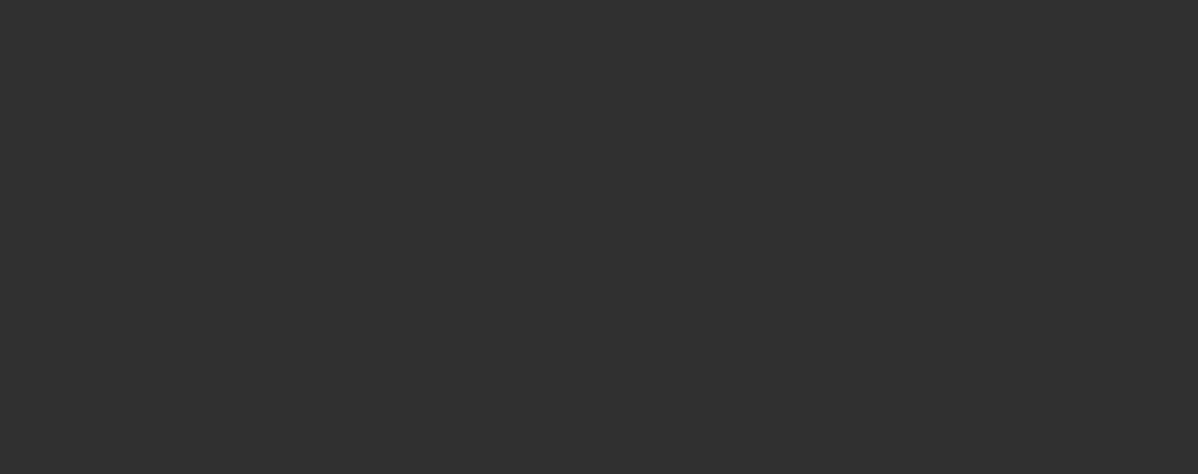
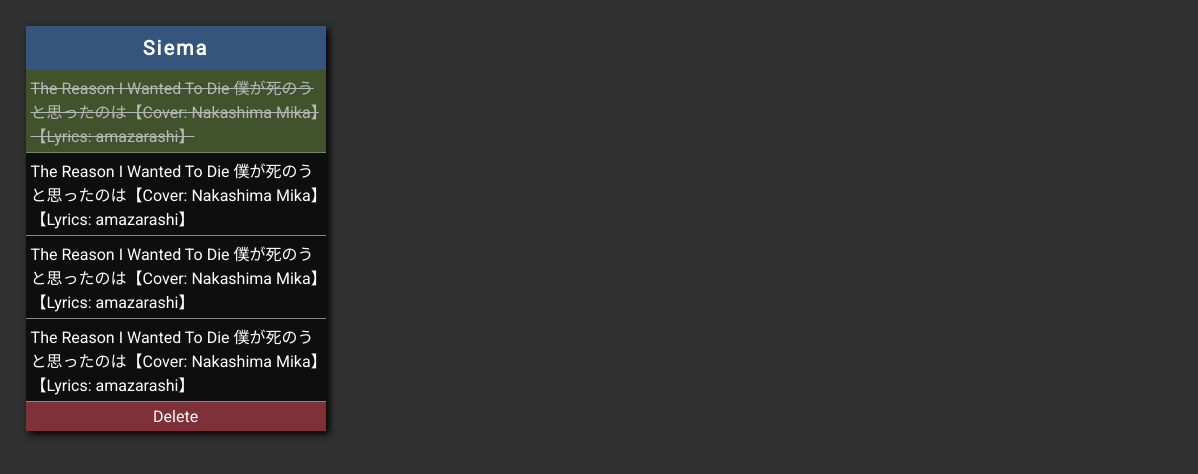
Before and after one commit to S0RSHI/ToDoListNow, a plain HTML site: page index.html in a window 1280 px wide. Shown: the full height of the page, 0-1198 px from the left. Drawn offline with Linux system fonts and the light colour scheme.

Commit message:
maybe ok

```diff
--- a/css/main.css
+++ b/css/main.css
@@ -12,6 +12,7 @@ body{
 }
 main{
 	display: flex;
+	flex-wrap: wrap;
 	max-width: calc(100vw - (1vw + 74px));
 }
 
@@ -196,3 +197,51 @@ nav{
 .taskText:focus::placeholder{
 	color: rgba(255, 255, 255, 0);
 }
+
+/* List */
+.toDoContainer{
+	position: relative;
+	width: 300px;
+    background-color: rgba(0, 0, 0, 0.7);
+    backdrop-filter: blur(5px);
+	color: white;
+	margin: 2vw;
+	box-shadow: black 3px 3px 7px;
+}
+.toDoTitle{
+	width: 300px;
+	background-color: rgba(93, 156, 236, 0.5);
+	padding: 10px 0;
+	text-align: center;
+	font-size: 20px;
+	font-weight: bold;
+	letter-spacing: 2px;
+}
+.toDoTask{
+	width: 290px;
+	padding: 5px;
+	border-bottom: 1px solid rgba(255, 255, 255, 0.5);
+}
+.toDoTask:hover{
+	cursor: pointer;
+	background-color: rgba(0, 0, 0, 1);
+	text-decoration: none;
+}
+.done{
+	background-color: rgba(160, 212, 104, 0.5);
+	opacity: 0.7;
+	color: white;
+	text-decoration: line-through;
+}
+.delete{
+	width: 300px;
+	color: white;
+	background-color: rgba(237, 85, 101, 0.5);
+	padding: 5px 0;
+	text-align: center;
+	font-size: 16px;
+}
+.delete:hover{
+	cursor: pointer;
+	background-color: rgba(237, 85, 101, 1);
+}
--- a/index.html
+++ b/index.html
@@ -9,11 +9,26 @@
 </head>
 <body>
 	<main>
-
+		<div class="toDoContainer">
+			<div class="toDoTitle">Siema</div>
+			<div class="toDoTaskContainer">
+				<div class="toDoTask done">
+					The Reason I Wanted To Die 僕が死のうと思ったのは【Cover: Nakashima Mika】【Lyrics: amazarashi】
+				</div>
+				<div class="toDoTask">
+					The Reason I Wanted To Die 僕が死のうと思ったのは【Cover: Nakashima Mika】【Lyrics: amazarashi】
+				</div>
+				<div class="toDoTask">
+					The Reason I Wanted To Die 僕が死のうと思ったのは【Cover: Nakashima Mika】【Lyrics: amazarashi】
+				</div>
+				<div class="toDoTask">
+					The Reason I Wanted To Die 僕が死のうと思ったのは【Cover: Nakashima Mika】【Lyrics: amazarashi】
+				</div>
+			</div>
+			<div class="delete">Delete</div>
 	</main>
 
 	<nav>
-
 		<!-- Setting button -->
 		<div class="navButton" onclick="Popup('settingContainer')">
 			<img src="img/setting.svg" alt="setting">
--- a/js/main.js
+++ b/js/main.js
@@ -67,6 +67,7 @@ function listSave(){
 	localStorage.setItem('listsStr', listsStr);
 }
 
+//Clear
 function clearAll(){
 	//Task
 	let lists = document.querySelectorAll('.task');
@@ -88,3 +89,8 @@ function clearAll(){
 		element.value = null;
 	});
 }
+/*
+function createList(){
+	lists = JSON.parse(localStorage.getItem('listsStr'));
+
+}*/
```
